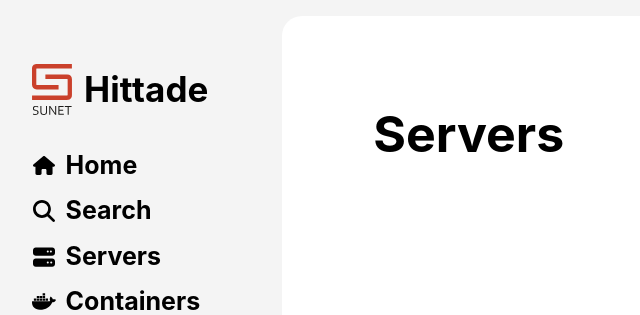
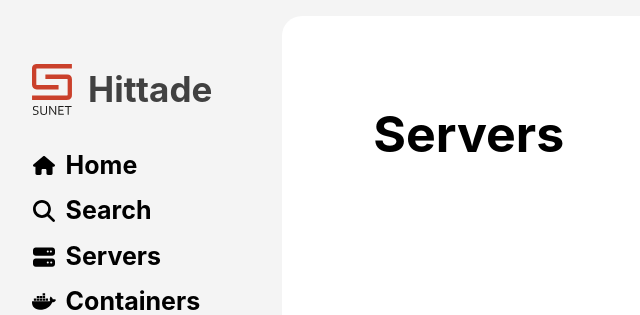
Before and after one commit to SUNET/hittade-server, a Django app: page /servers/ in a window 1280 px wide. Shown: the top 315 px of the page, without its empty margins (0-640 px from the left). Run offline with Django 4.2, Linux system fonts and the light colour scheme; the visitor is signed in with stand-in values (Sample User, id 1); data that the repository does not hold is empty; style sheets or scripts are compiled from the project's sources; some web fonts are replaced.

Commit message:
Style fix

```diff
--- a/static/sass/site/_ht-dashboard-header.scss
+++ b/static/sass/site/_ht-dashboard-header.scss
@@ -9,7 +9,8 @@
     > .title {
         display: flex;
         align-items: center;
-        gap: .75rem;
+        gap: 1rem;
+        color: var(--ht-color--gray-dark);
     }
 
     > .title > .logo {
```
